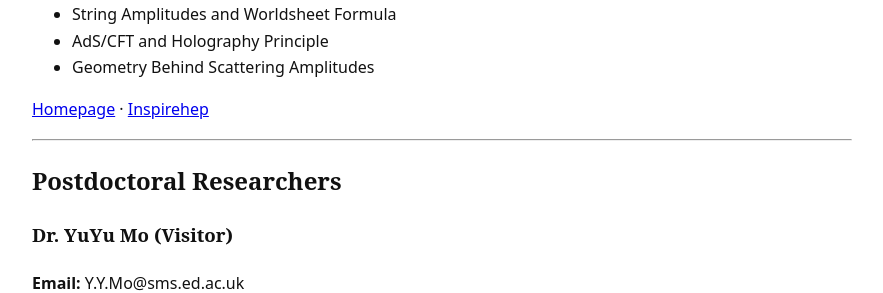
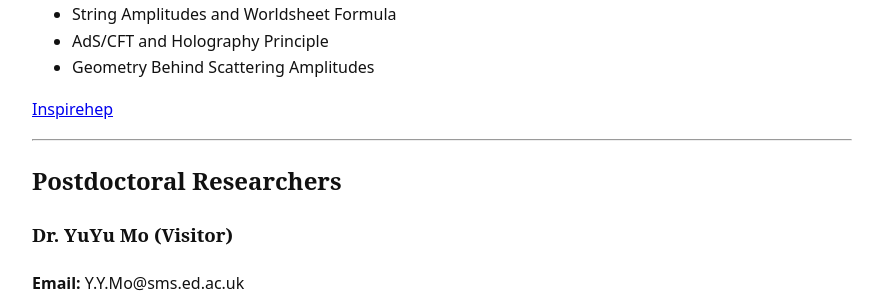
Before and after one commit to QuantumQ1/quantumq1.github.io, a Jekyll site: the page built from members.md, in a window 1280 px wide. Shown: the part 756-1049 px from the top of the page, without its empty margins (198-1081 px from the left). Built offline with Jekyll 4.4.1, drawn with Linux system fonts in a browser that asks for light colours.

Commit message:
Update members.md

```diff
--- a/members.md
+++ b/members.md
@@ -25,7 +25,7 @@ Research interests:
 - AdS/CFT and Holography Principle
 - Geometry Behind Scattering Amplitudes
 
-[Homepage](https://quantumq1.github.io/) · [Inspirehep](https://inspirehep.net/authors/2000201)
+ [Inspirehep](https://inspirehep.net/authors/2000201)
 
 ---
 
```
